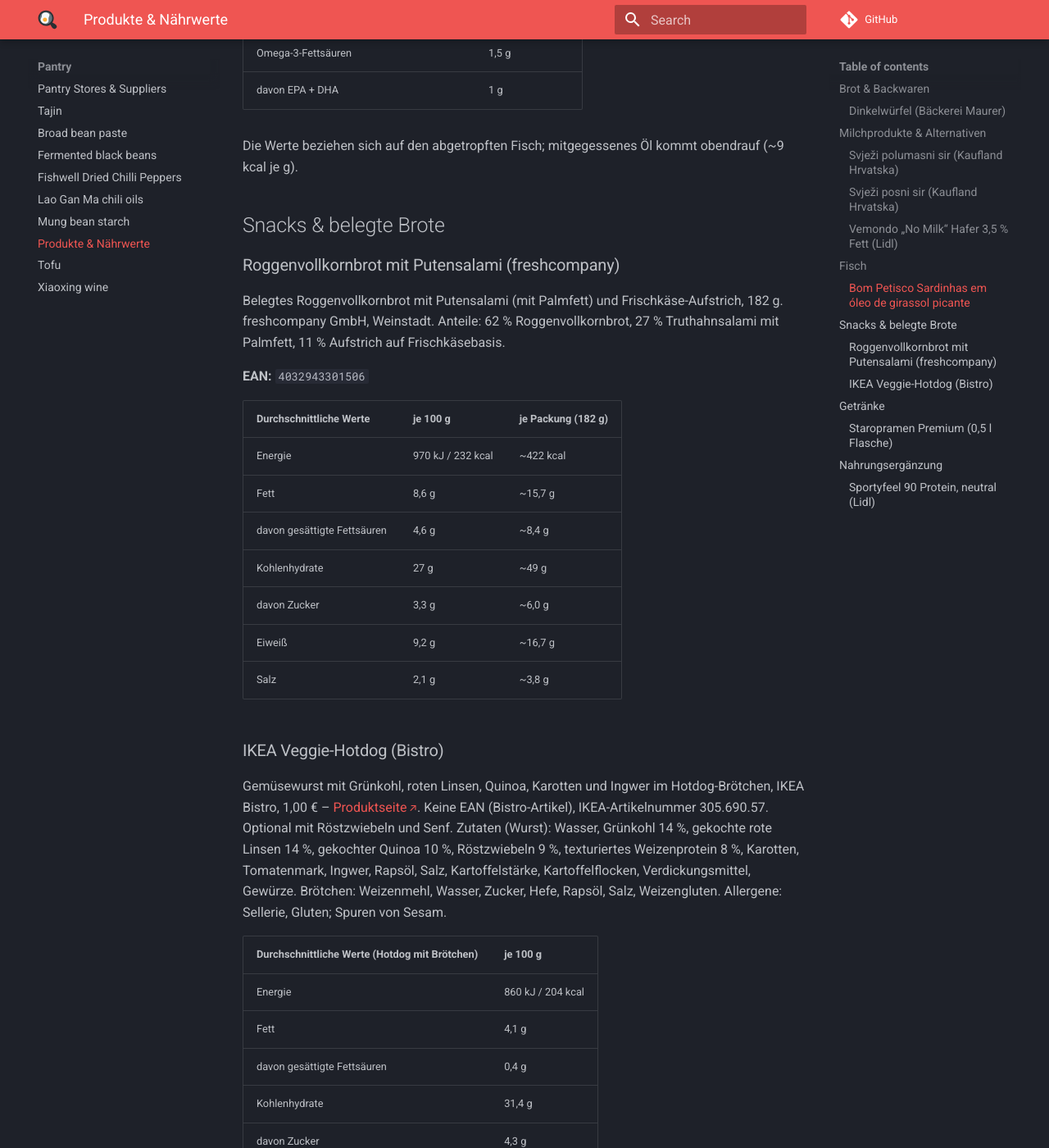
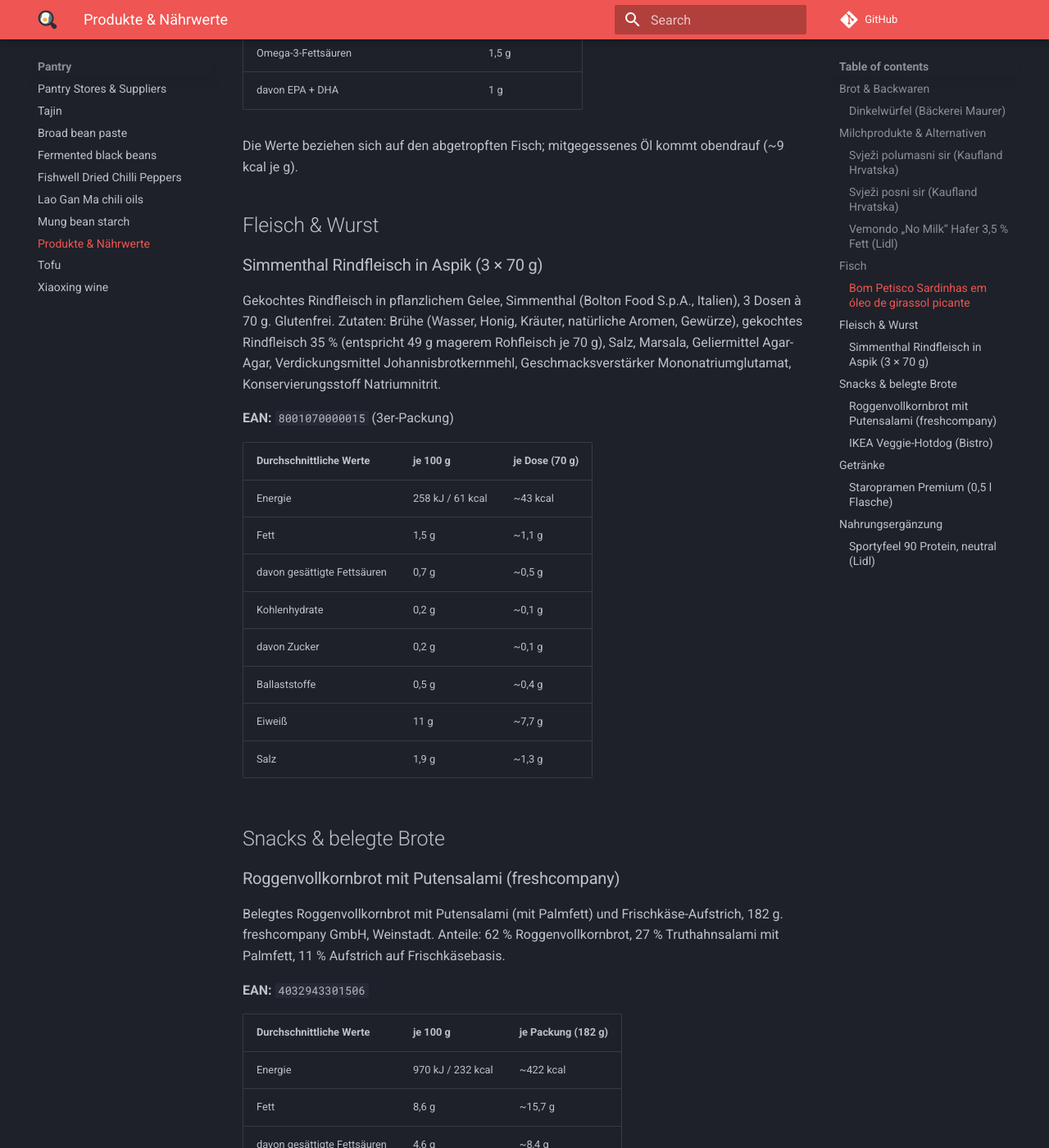
Before and after one commit to afoeder/adrians-cooking, an MkDocs documentation site: the page built from docs/pantry/nutrition-facts.md, in a window 1280 px wide and 1400 px high, scrolled down 3500 px. Shown: the whole window at 82% size. Built offline with MkDocs 1.6.1 and Material for MkDocs 9.7.7, drawn with Linux system fonts in a browser that asks for light colours; comment, search, counter and statistics services are not loaded.

Commit message:
Add What I Ate post for 2026-10-03
Frühstück (Ei mit Reis, Brot mit Cheddar, Kaffee mit Haferdrink), Mittag
(Spaghetti mit Simmenthal-Rindfleisch) und abends Hüttenkäse und ein
Proteinshake, jeweils mit Makros; Joggen und Bauchumfang notiert.
Simmenthal im Produktkatalog neu aufgenommen.

Co-Authored-By: Claude Opus 5.5 <noreply@anthropic.com>
Claude-Session: https://claude.ai/code/session_012ad8CN7Hr6VFFpZBcPmGpG

```diff
--- a/docs/pantry/nutrition-facts.md
+++ b/docs/pantry/nutrition-facts.md
@@ -114,6 +114,30 @@ natürliches Chiliaroma 0,1 %. Herkunft: Atlantik.
 Die Werte beziehen sich auf den abgetropften Fisch; mitgegessenes Öl kommt obendrauf
 (~9 kcal je g).
 
+## Fleisch & Wurst
+
+### Simmenthal Rindfleisch in Aspik (3 × 70 g) {#ean-8001070000015}
+
+Gekochtes Rindfleisch in pflanzlichem Gelee, Simmenthal (Bolton Food S.p.A., Italien),
+3 Dosen à 70 g. Glutenfrei.
+Zutaten: Brühe (Wasser, Honig, Kräuter, natürliche Aromen, Gewürze), gekochtes Rindfleisch 35 %
+(entspricht 49 g magerem Rohfleisch je 70 g), Salz, Marsala, Geliermittel Agar-Agar,
+Verdickungsmittel Johannisbrotkernmehl, Geschmacksverstärker Mononatriumglutamat,
+Konservierungsstoff Natriumnitrit.
+
+**EAN:** `8001070000015` (3er-Packung)
+
+| Durchschnittliche Werte     | je 100 g        | je Dose (70 g) |
+|-----------------------------|-----------------|----------------|
+| Energie                     | 258 kJ / 61 kcal | ~43 kcal       |
+| Fett                        | 1,5 g           | ~1,1 g         |
+| davon gesättigte Fettsäuren | 0,7 g           | ~0,5 g         |
+| Kohlenhydrate               | 0,2 g           | ~0,1 g         |
+| davon Zucker                | 0,2 g           | ~0,1 g         |
+| Ballaststoffe               | 0,5 g           | ~0,4 g         |
+| Eiweiß                      | 11 g            | ~7,7 g         |
+| Salz                        | 1,9 g           | ~1,3 g         |
+
 ## Snacks & belegte Brote
 
 ### Roggenvollkornbrot mit Putensalami (freshcompany) {#ean-4032943301506}
```
Also changed, not shown: docs/blog/posts/2026-10-03 What I ate.md (added, +64 -0 lines).
